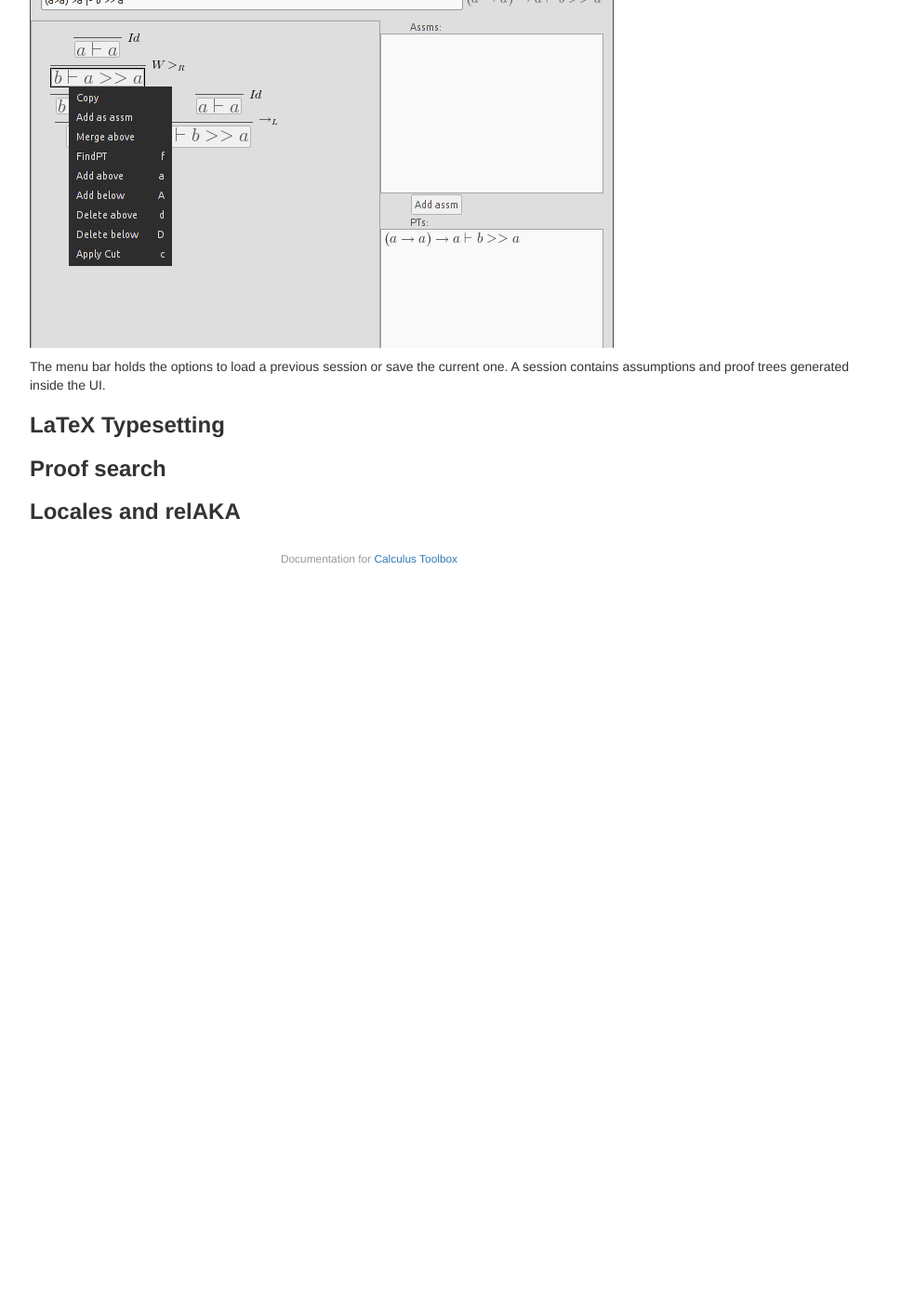
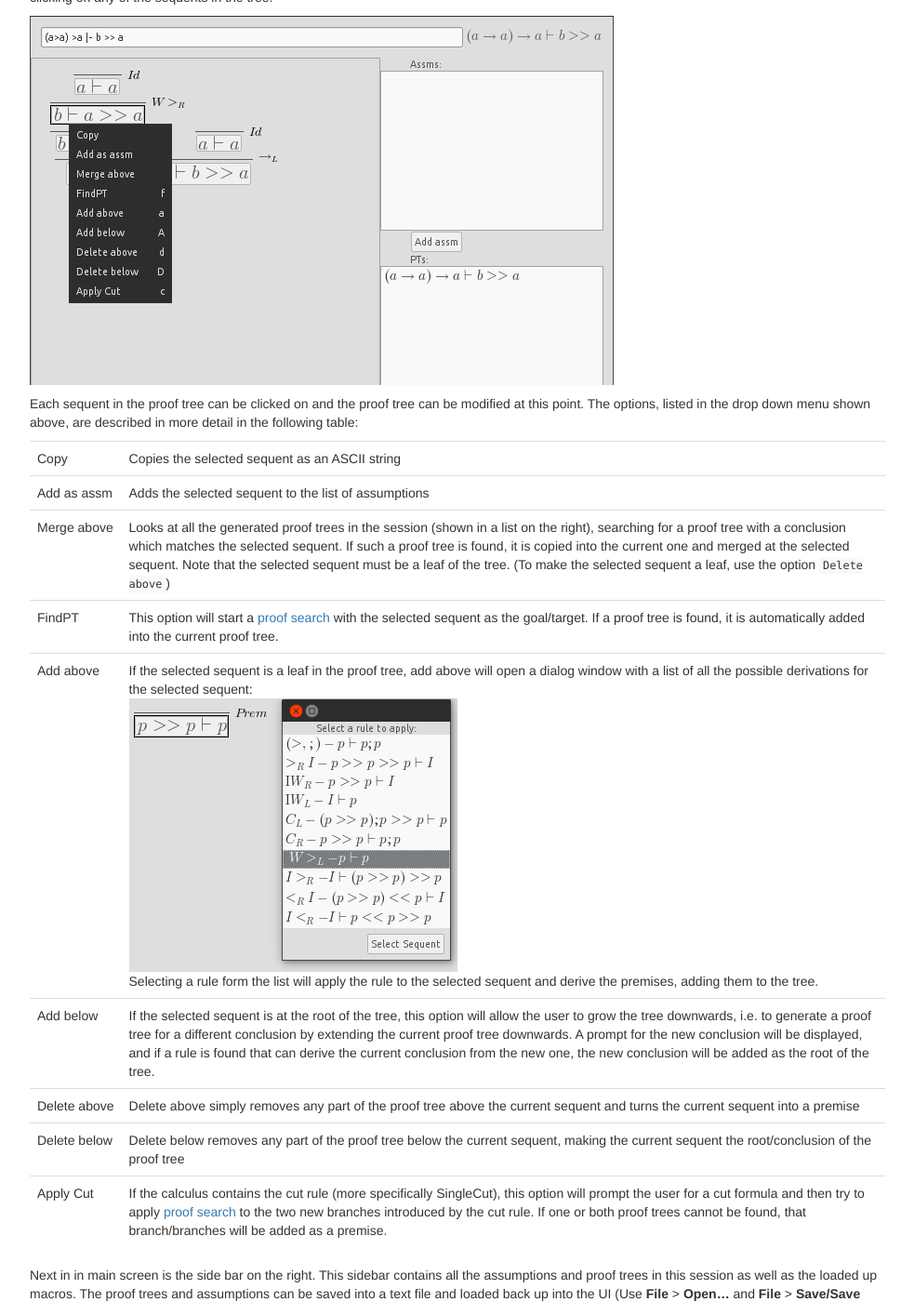
Before and after one commit to goodlyrottenapple/calculus-toolbox, a Jekyll site: the page built from _posts/2015-04-27-scala-ui.md, in a window 1280 px wide and 1400 px high, scrolled down 665 px. Shown: the whole window at 93% size, without its empty margins (243-1226 px from the left). Built offline with Jekyll 4.4.1, drawn with Linux system fonts in a browser that asks for light colours; nearby versions of some CDN libraries; a style sheet for code colours, icons or effects is not loaded; before the commit the page ends 1295 px from its top, so only the background shows below that; some of the changed text lies outside the part shown.

Commit message:
11111111111111111111111111110

```diff
--- a/_posts/2015-04-27-scala-ui.md
+++ b/_posts/2015-04-27-scala-ui.md
@@ -6,14 +6,58 @@ date: 2015-04-10 09:09:57
 ---
 
 ### UI Overview
-After generating the calculus and recomipling all the UI classes, running `make gui` inside the generated calculus should produce the window below.
+After generating the calculus and recompiling all the UI classes, running `make gui` inside the generated calculus should produce the window below.
 
 ![scala gui screenshot](https://raw.githubusercontent.com/goodlyrottenapple/calculus-toolbox/gh-pages/_files/scala_gui_screen1.png)
 
-The UI tools are meant primarily for constructing proof trees valid in the generated calculus. The main area in the middle displays generated prooftrees and allows the user to interactively modify them:
+The bar at the top, containing the text input field, is used by the user to input sequents into the UI. The user uses ASCII and if the input can be parsed, it is [typeset](#latex-typesetting) in latex for better readability. Pressing Enter after the user entered a valid sequent will launch the [proof search](#proof-search). If the proof search is successful, the resulting proof tree found is displayed in the panel below. The UI allows the user to interactively modify the proof trees by clicking on any of the sequents in the tree:
 
 ![scala gui screenshot, pt close up](https://raw.githubusercontent.com/goodlyrottenapple/calculus-toolbox/gh-pages/_files/scala_gui_screen2.png)
 
+
+Each sequent in the proof tree can be clicked on and the proof tree can be modified at this point. The options, listed in the drop down menu shown above, are described in more detail in the following table:
+
+{: .table .table-responsive}
+Copy                   | Copies the selected sequent as an ASCII string
+Add&nbsp;as&nbsp;assm  | Adds the selected sequent to the list of assumptions
+Merge&nbsp;above       | Looks at all the generated proof trees in the session (shown in a list on the right), searching for a proof tree with a conclusion which matches the selected sequent. If such a proof tree is found, it is copied into the current one and merged at the selected sequent. Note that the selected sequent must be a leaf of the tree. (To make the selected sequent a leaf, use the option `Delete above`)
+FindPT                 | This option will start a [proof search](#proof-search) with the selected sequent as the goal/target. If a proof tree is found, it is automatically added into the current proof tree.
+Add&nbsp;above         | If the selected sequent is a leaf in the proof tree, add above will open a dialog window with a list of all the possible derivations for the selected sequent:<br> ![scala gui screenshot, pt close up](https://raw.githubusercontent.com/goodlyrottenapple/calculus-toolbox/gh-pages/_files/scala_gui_screen3.png)<br> Selecting a rule form the list will apply the rule to the selected sequent and derive the premises, adding them to the tree.
+Add&nbsp;below         | If the selected sequent is at the root of the tree, this option will allow the user to grow the tree downwards, i.e. to generate a proof tree for a different conclusion by extending the current proof tree downwards. A prompt for the new conclusion will be displayed, and if a rule is found that can derive the current conclusion from the new one, the new conclusion will be added as the root of the tree.
+Delete&nbsp;above      | Delete above simply removes any part of the proof tree above the current sequent and turns the current sequent into a premise
+Delete&nbsp;below      | Delete below removes any part of the proof tree below the current sequent, making the current sequent the root/conclusion of the proof tree
+Apply&nbsp;Cut         | If the calculus contains the cut rule (more specifically SingleCut), this option will prompt the user for a cut formula and then try to apply [proof search](#proof-search) to the two new branches introduced by the cut rule. If one or both proof trees cannot be found, that branch/branches will be added as a premise.
+
+
+Next in in main screen is the side bar on the right. This sidebar contains all the assumptions and proof trees in this session as well as the loaded up macros. The proof trees and assumptions can be saved into a text file and loaded back up into the UI (Use __File__ > __Open...__ and __File__ > __Save/Save As...__ ).
+
+To add a sequent as an assumption, first type the sequent into the text input at the top and when the sequent is parsed, click on the `Add assm` button underneath the assumption list.
+
+<table class="table" markdown="0">
+<tr>
+<td><span class="glyphicon glyphicon-exclamation-sign"></span></td>
+<td markdown="1">
+In order to use assumptions in the `der` function and by extension the proof search, the `Prem` rule must be added to the JSON file. To do this, add the following declaration to the `calc_structure_rules` under `RuleZer`:
+
+~~~json
+"Prem" : {
+    "ascii" : "Prem",
+    "latex" : "Prem",
+    "condition" : "(\\<lambda>x. seq = x)",
+    "locale" : "Premise seq"
+}
+~~~
+
+and
+
+~~~json
+"Prem" : ["?X |- ?Y", ""]
+~~~
+
+to `RuleZer` in `rules`. This is assuming that the type `Locale` has a constructor `Premise Sequent`.
+</td>
+</tr>
+</table>
 
 
 The menu bar holds the options to load a previous session or save the current one. A session contains assumptions and proof trees generated inside the UI.
```
